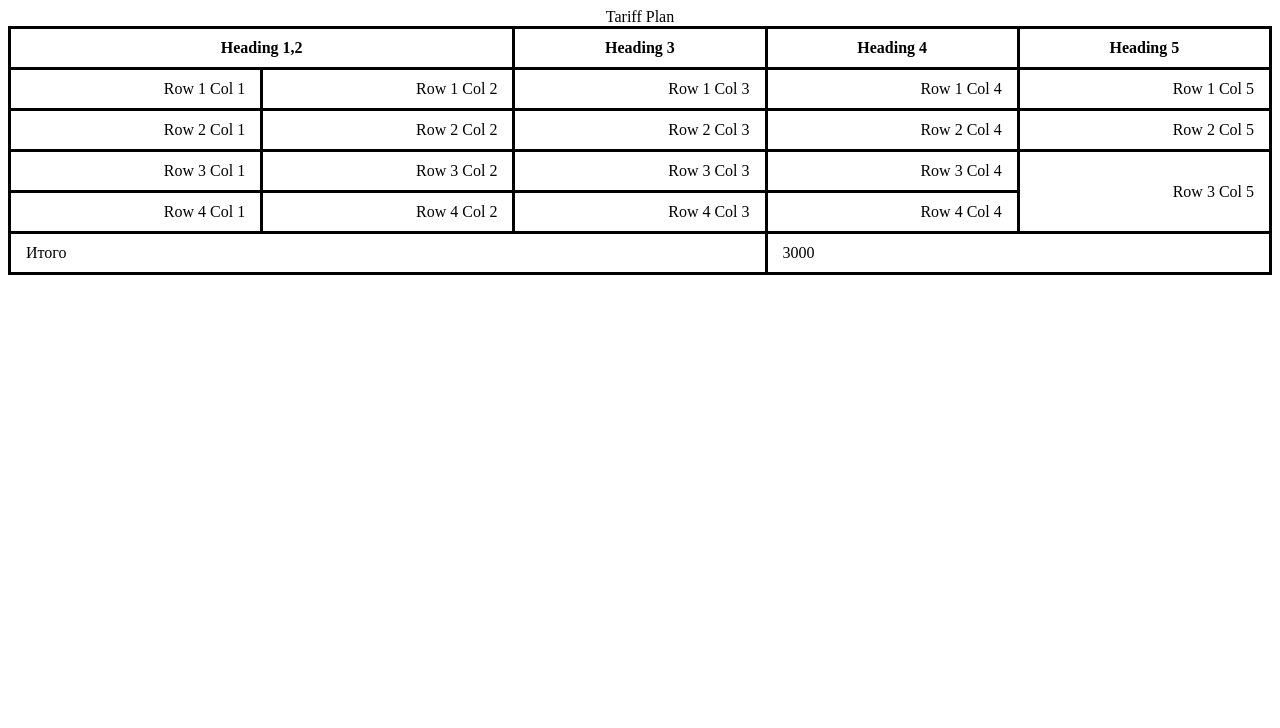
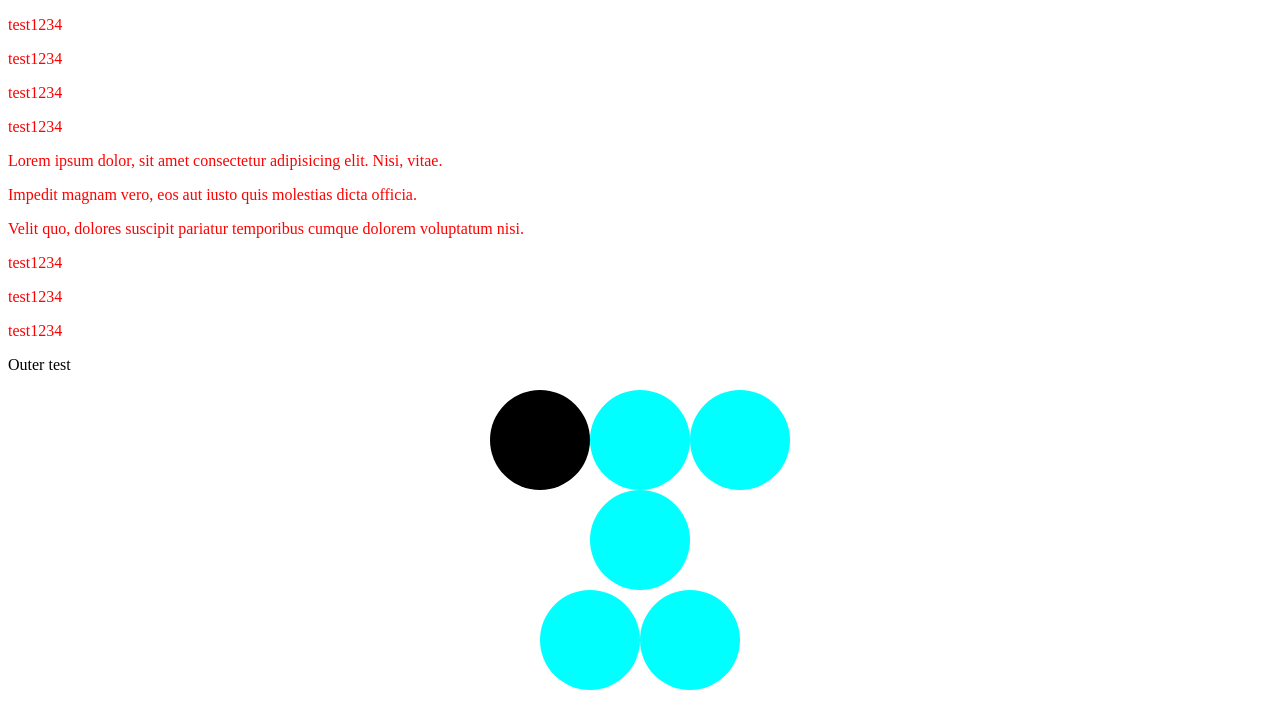
Before and after one commit to freshcodeFT/fm-html-css-25-02-2021, a plain HTML site: page index.html in a window 1280 px wide. Drawn offline with Linux system fonts and the light colour scheme.

Commit message:
Add selectors example

```diff
--- a/assets/css/styles.css
+++ b/assets/css/styles.css
@@ -1,21 +1,42 @@
-table{
-  width: 100%;
-  border-collapse: collapse;
-}
-
-td,th{
-  border: 3px solid black;
-  padding: 10px 15px;
-}
-
-thead{
+.icons-container {
+  font-size: 0;
   text-align: center;
 }
 
-tbody{
-  text-align: right;
+.icon,.iconFirst {
+  display: inline-block;
+  width: 100px;
+  height: 100px;
+  border-radius: 50%;
+  background-color: black;
+  /* margin: 0 50px; */
 }
 
-tfoot{
-  text-align: left;
+.iconFirst{
+  background-color: red;
 }
+
+/*
+.elem1, .elem2 - применяем стили к элементам .elem1 и .elem2
+
+.container .elem - возвращает ВСЕ элементы .elem, которые находятся внутри .container
+
+.container > .elem - возвращает элементы с классом .elem,
+которые являются прямыми потомками элемента .container
+
+.elem1 ~ elem2 - выбирает элементы .elem2, которые находятся после элемента .elem1,
+При этом у элементов .elem1 и .elem2 общий родитель
+*/
+.container p {
+  color: red;
+}
+
+.testClass{
+  display: inline-block;
+  height: 100px;
+  width: 40px;
+}
+
+.icon ~ .icon{
+  background-color: aqua;
+}
--- a/index.html
+++ b/index.html
@@ -1,58 +1,45 @@
 <!DOCTYPE html>
 <html lang="en">
-<head>
-  <meta charset="UTF-8">
-  <meta http-equiv="X-UA-Compatible" content="IE=edge">
-  <meta name="viewport" content="width=device-width, initial-scale=1.0">
-  <link rel="stylesheet" href="./assets/css/styles.css">
-  <title>Document</title>
-</head>
-<body>
-  <table>
-    <caption>
-      Tariff Plan
-    </caption>
-    <thead>
-      <th colspan="2">Heading 1,2</th>
-      <th>Heading 3</th>
-      <th>Heading 4</th>
-      <th>Heading 5</th>
-    </thead>
-    <tbody>
-      <tr>
-        <td>Row 1 Col 1</td>
-        <td>Row 1 Col 2</td>
-        <td>Row 1 Col 3</td>
-        <td>Row 1 Col 4</td>
-        <td>Row 1 Col 5</td>
-      </tr>
-      <tr>
-        <td>Row 2 Col 1</td>
-        <td>Row 2 Col 2</td>
-        <td>Row 2 Col 3</td>
-        <td>Row 2 Col 4</td>
-        <td>Row 2 Col 5</td>
-      </tr>
-      <tr>
-        <td>Row 3 Col 1</td>
-        <td>Row 3 Col 2</td>
-        <td>Row 3 Col 3</td>
-        <td>Row 3 Col 4</td>
-        <td rowspan="2">Row 3 Col 5</td>
-      </tr>
-      <tr>
-        <td>Row 4 Col 1</td>
-        <td>Row 4 Col 2</td>
-        <td>Row 4 Col 3</td>
-        <td>Row 4 Col 4</td>
-      </tr>
-    </tbody>
-    <tfoot>
-      <tr>
-        <td colspan="3">Итого</td>
-        <td colspan="2">3000</td>
-      </tr>
-    </tfoot>
-  </table>
-</body>
+  <head>
+    <meta charset="UTF-8" />
+    <meta http-equiv="X-UA-Compatible" content="IE=edge" />
+    <meta name="viewport" content="width=device-width, initial-scale=1.0" />
+    <link rel="stylesheet" href="./assets/css/styles.css" />
+    <title>Document</title>
+  </head>
+  <body>
+    <div class="container">
+      <p>test1234</p>
+      <p>test1234</p>
+      <p>test1234</p>
+      <p>test1234</p>
+      <div>
+        <p>
+          Lorem ipsum dolor, sit amet consectetur adipisicing elit. Nisi, vitae.
+        </p>
+        <p>Impedit magnam vero, eos aut iusto quis molestias dicta officia.</p>
+        <p>
+          Velit quo, dolores suscipit pariatur temporibus cumque dolorem
+          voluptatum nisi.
+        </p>
+      </div>
+      <p>test1234</p>
+      <p>test1234</p>
+      <p>test1234</p>
+    </div>
+    <p>Outer test</p>
+
+    <div class="icons-container">
+      <div class="icon"></div>
+      <div class="icon"></div>
+      <div class="icon"></div>
+      <h2 class="title">test</h2>
+      <span></span>
+      <div class="icon"></div>
+      <span></span>
+      <p></p>
+      <div class="icon"></div>
+      <div class="icon"></div>
+    </div>
+  </body>
 </html>
```
